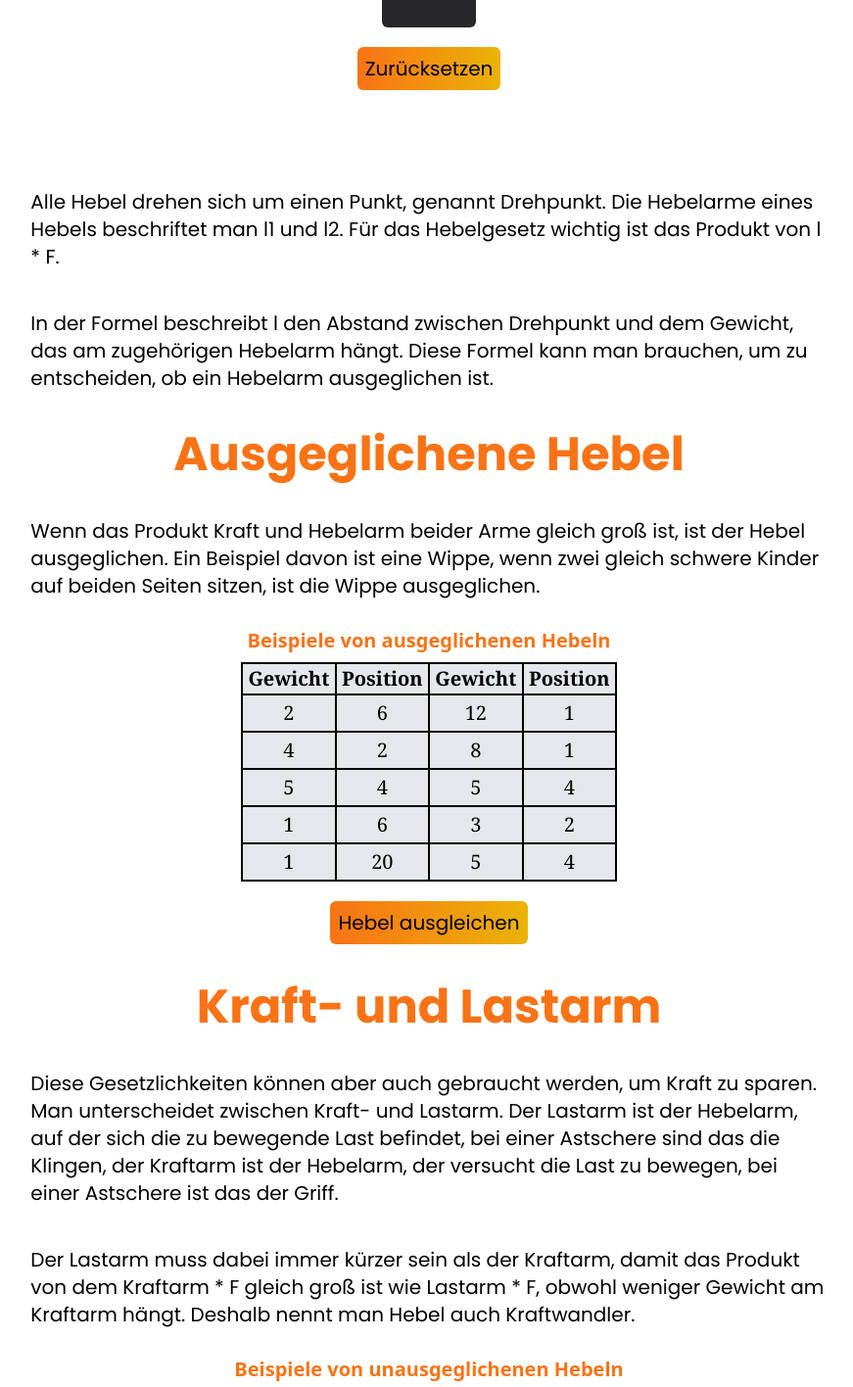
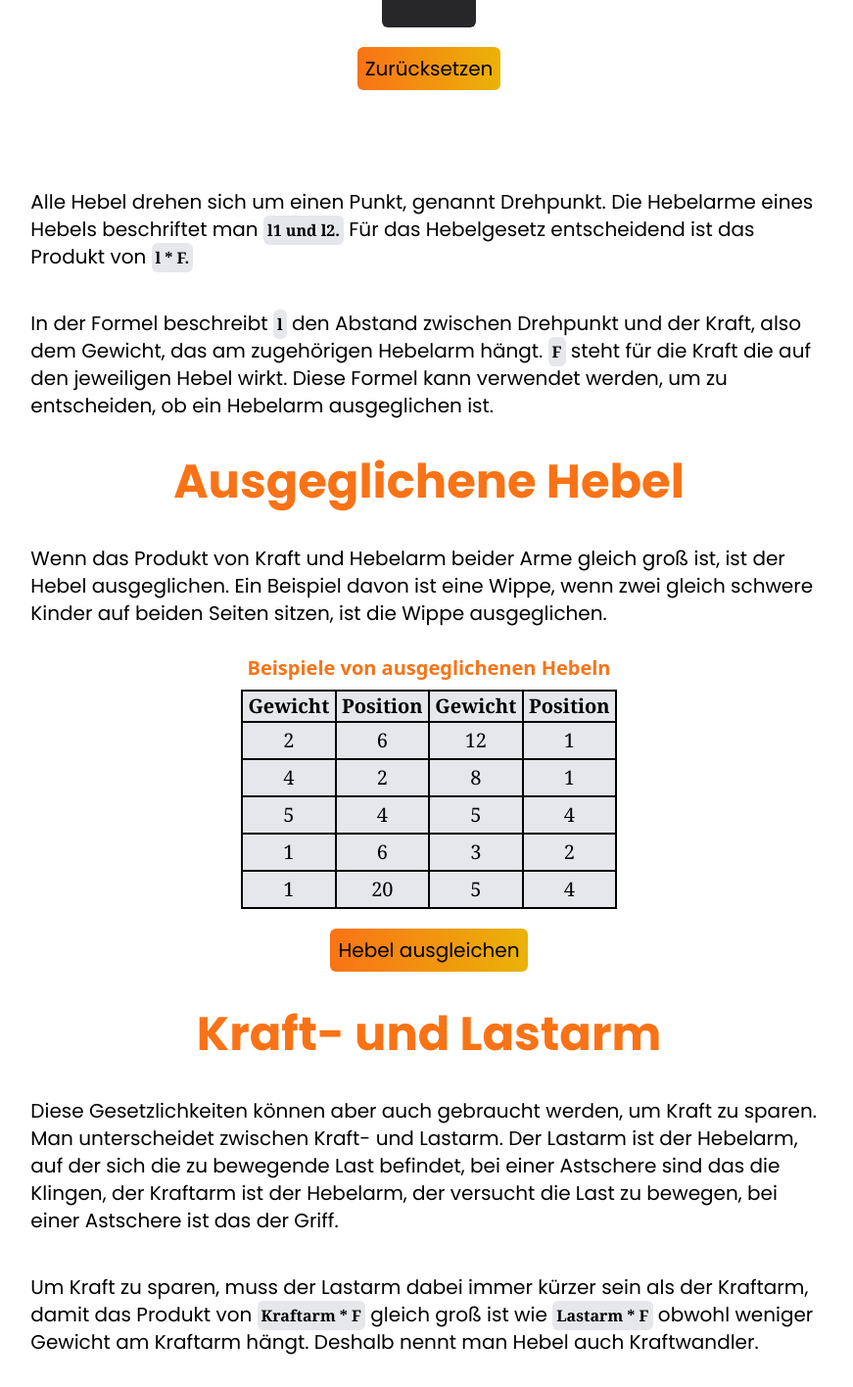
Before and after one commit to Diego-Della-Vecchia/hebel-gesetz, a Svelte app in the folder hebel-gesetz/: page / in a window 1280 px wide. Shown: the part 540-1956 px from the top of the page at 98% size, without its empty margins (202-1073 px from the left). Built offline with nearby package versions, Linux system fonts and the light colour scheme; a web font is replaced by a local one.

Commit message:
Make parts of text bold

```diff
--- a/hebel-gesetz/src/App.svelte
+++ b/hebel-gesetz/src/App.svelte
@@ -87,13 +87,13 @@
 <div class="-translate-y-20">
   <Paragraph
     title=""
-    text={[[{text: "Alle Hebel drehen sich um einen Punkt, genannt Drehpunkt. Die Hebelarme eines Hebels beschriftet man l1 und l2. Für das Hebelgesetz wichtig ist das Produkt von l * F.", type: ""}], [{text : "In der Formel beschreibt l den Abstand zwischen Drehpunkt und dem Gewicht, das am zugehörigen Hebelarm hängt. Diese Formel kann man brauchen, um zu entscheiden, ob ein Hebelarm ausgeglichen ist.", type : ""}]]}
+    text={[[{text: "Alle Hebel drehen sich um einen Punkt, genannt Drehpunkt. Die Hebelarme eines Hebels beschriftet man ", type : ""},{ text : "l1 und l2.", type : "formel"},  {text : " Für das Hebelgesetz entscheidend ist das Produkt von ", type : ""},{text :   "l * F.", type: "formel"}], [{text : "In der Formel beschreibt ", type : ""}, {text: "l", type : "formel"}, {text : " den Abstand zwischen Drehpunkt und der Kraft, also dem Gewicht, das am zugehörigen Hebelarm hängt. ", type : ""}, {text : "F", type : "formel"}, {text: " steht für die Kraft die auf den jeweiligen Hebel wirkt. ", type : ""}, {text: "Diese Formel kann verwendet werden, um zu entscheiden, ob ein Hebelarm ausgeglichen ist.", type : ""}]]}
 
   />
 
   <Paragraph
     title="Ausgeglichene Hebel"
-    text={[[{text : "Wenn das Produkt Kraft und Hebelarm beider Arme gleich groß ist, ist der Hebel ausgeglichen. Ein Beispiel davon ist eine Wippe, wenn zwei gleich schwere Kinder auf beiden Seiten sitzen, ist die Wippe ausgeglichen.", type : ""}]]}
+    text={[[{text : "Wenn das Produkt von Kraft und Hebelarm beider Arme gleich groß ist, ist der Hebel ausgeglichen. Ein Beispiel davon ist eine Wippe, wenn zwei gleich schwere Kinder auf beiden Seiten sitzen, ist die Wippe ausgeglichen.", type : ""}]]}
   />
   <p class="text-center font-popppins font-bold p-2 text-orange-500 text-xl">
     Beispiele von ausgeglichenen Hebeln
@@ -113,7 +113,7 @@
   >
   <Paragraph
     title="Kraft- und Lastarm"
-    text={[[{text : "Diese Gesetzlichkeiten können aber auch gebraucht werden, um Kraft zu sparen.  Man unterscheidet zwischen Kraft- und Lastarm. Der Lastarm ist der Hebelarm, auf der sich die zu bewegende Last befindet, bei einer Astschere sind das die Klingen, der Kraftarm ist der Hebelarm, der versucht die Last zu bewegen, bei einer Astschere ist das der Griff.", type : ""}], [{text : " Der Lastarm muss dabei immer kürzer sein als der Kraftarm, damit das Produkt von dem Kraftarm * F gleich groß ist wie Lastarm * F, obwohl weniger Gewicht am Kraftarm hängt. Deshalb nennt man Hebel auch Kraftwandler.", type : ""}]]}
+    text={[[{text : "Diese Gesetzlichkeiten können aber auch gebraucht werden, um Kraft zu sparen.  Man unterscheidet zwischen Kraft- und Lastarm. Der Lastarm ist der Hebelarm, auf der sich die zu bewegende Last befindet, bei einer Astschere sind das die Klingen, der Kraftarm ist der Hebelarm, der versucht die Last zu bewegen, bei einer Astschere ist das der Griff.", type : ""}], [{text : "Um Kraft zu sparen, muss der Lastarm dabei immer kürzer sein als der Kraftarm, damit das Produkt von ", type : ""}, {text: "Kraftarm * F", type : "formel"}, {text: " gleich groß ist wie ", type : "" }, {text: "Lastarm * F", type : "formel"},{text: " obwohl weniger Gewicht am Kraftarm hängt. Deshalb nennt man Hebel auch Kraftwandler.", type : ""}]]}
   />
   <p class="text-center font-popppins font-bold p-2 text-orange-500 text-xl">
     Beispiele von unausgeglichenen Hebeln
--- a/hebel-gesetz/src/lib/paragraph.svelte
+++ b/hebel-gesetz/src/lib/paragraph.svelte
@@ -6,18 +6,20 @@
 <div class="flex justify-center items-center flex-col">
     <h1 class="text-5xl text-orange-500 p-5 font-poppins font-bold  text-center">{title}</h1>
     {#each text as paragraph }
+    <p class="p-5 md:mx-40 md:w-2/3 text-left font-poppins text-xl">
+
     {#each paragraph as text}
-    <p class="p-5 md:mx-40 md:w-2/3">
         {#if text.type == "formel"}
 
-        <span class="text-left font-poppins text-xl font-bold ">{text.text}</span>
+        <span class="font-bold font-serif bg-gray-200 rounded-md p-1 text-nowrap text-base">{text.text}</span>
         {:else}
-        <span class="text-left font-poppins text-xl">{text.text}</span>
+        {text.text}
 
         {/if}
 
+
+    {/each}
     </p>
 
     {/each}
-    {/each}
 </div>
```
